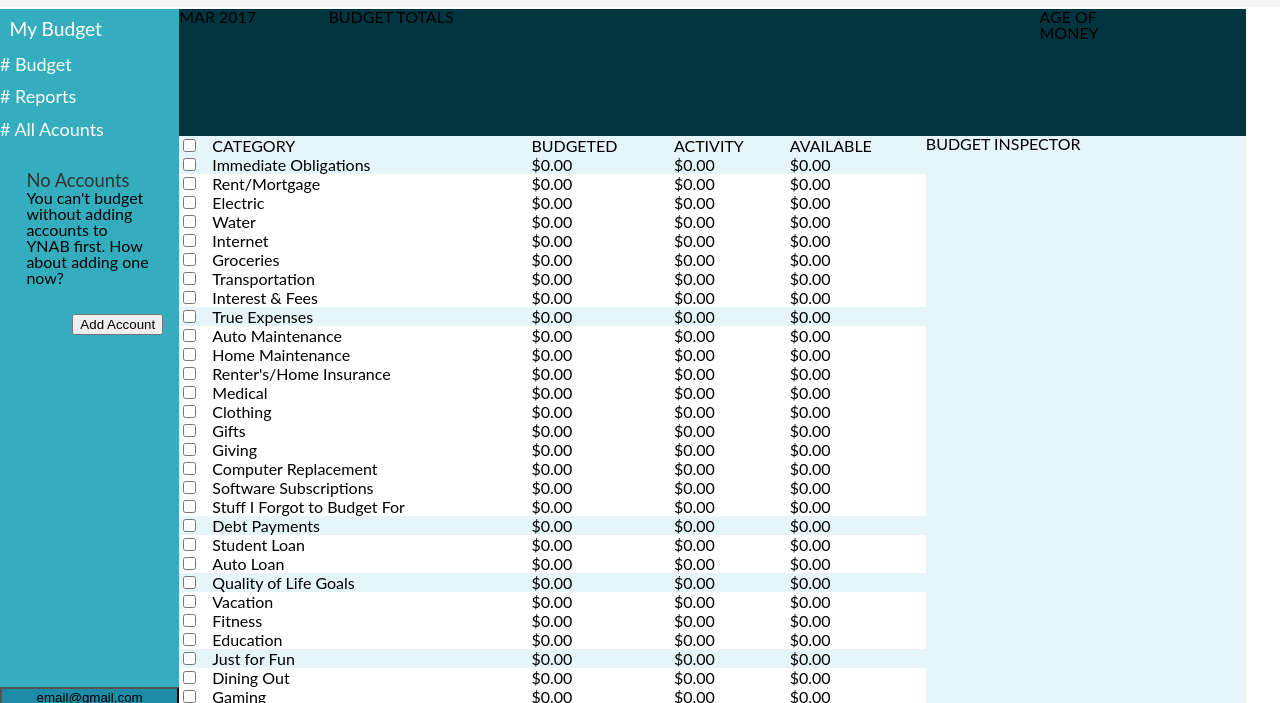
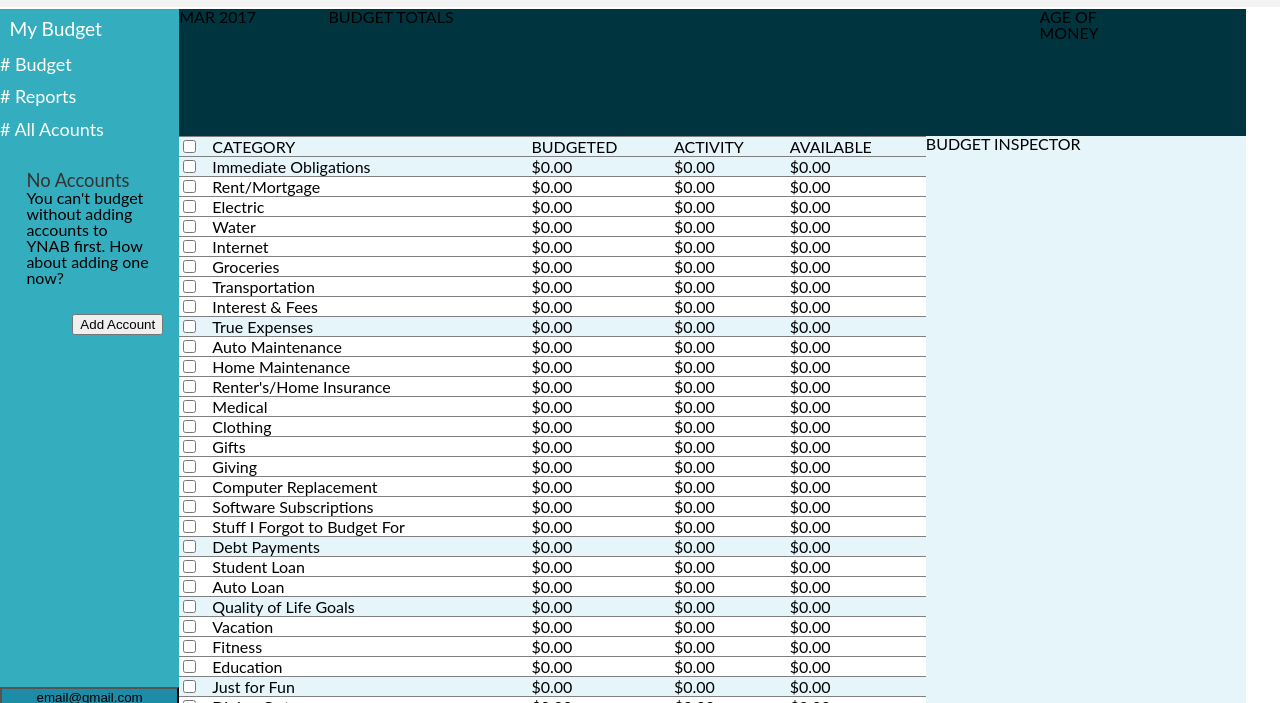
Before and after one commit to TrevSchwab/YNAB, a plain HTML site: page index.html in a window 1280 px wide. Shown: the part 92-795 px from the top of the page. Drawn offline with Linux system fonts and the light colour scheme.

Commit message:
table styling

```diff
--- a/index.css
+++ b/index.css
@@ -155,6 +155,12 @@ span#mail {
 	background-color: #003540
 }
 
+table, th, td {
+  font-size: 1em;
+  border-top: 1px solid grey;
+  border-bottom: 1px solid grey;
+}
+
 th {
   text-align: left;
   background-color: #e5f5f9;
```
